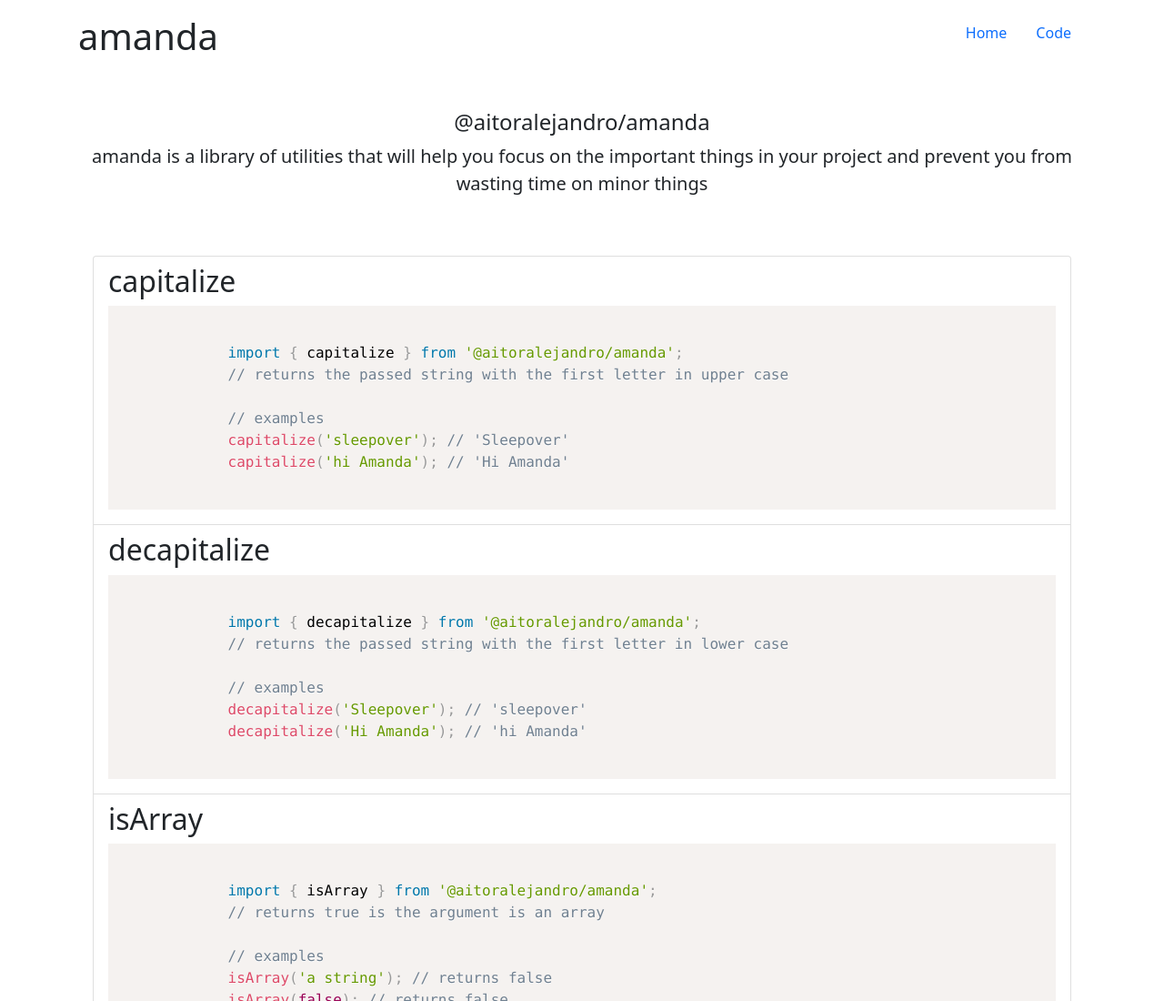
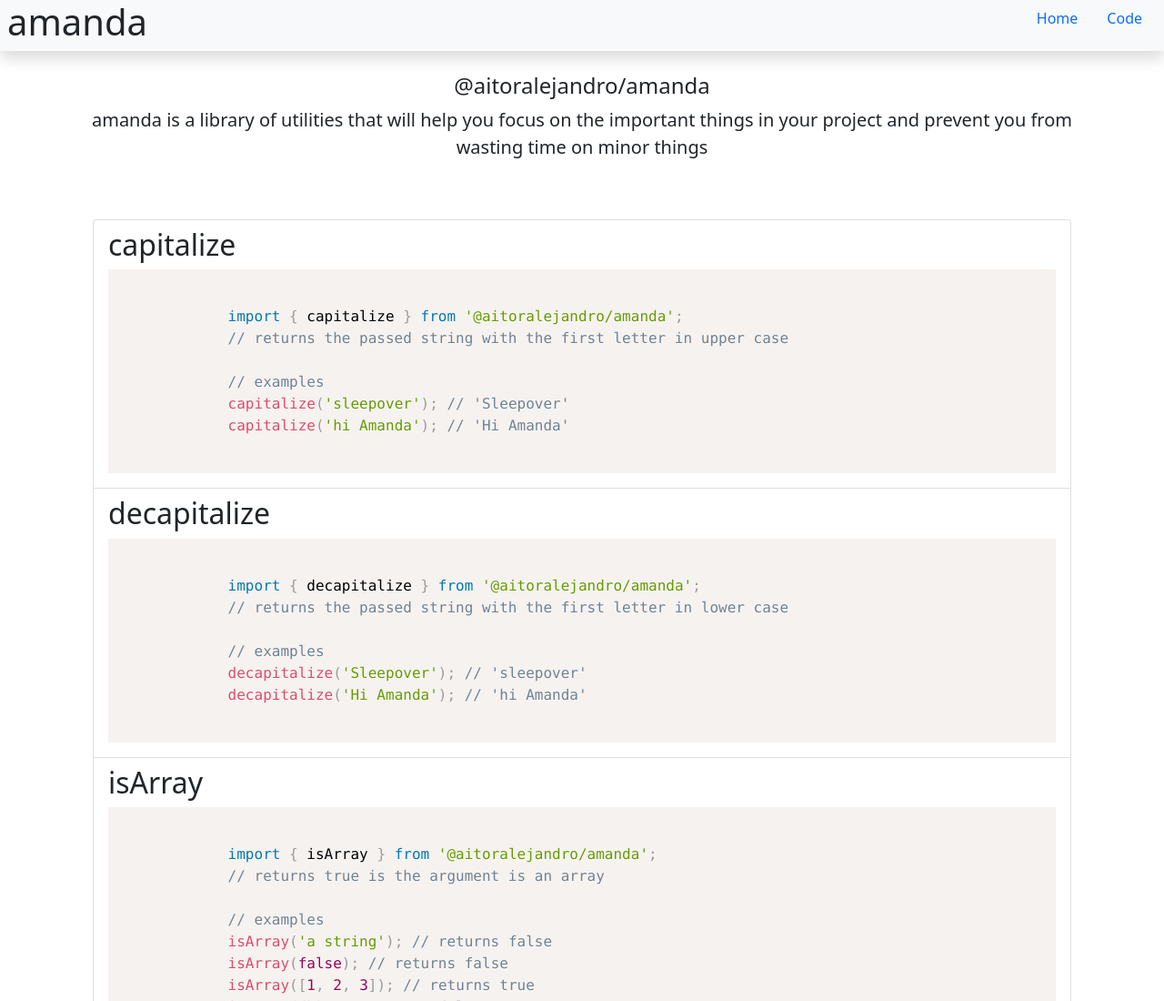
Before and after one commit to AitorAlejandro/amanda, a website: page docs/index.html in a window 1280 px wide. Shown: the top 1100 px of the page at 91% size. Drawn offline with nearby package versions, Linux system fonts and the light colour scheme.

Commit message:
fixed-top header

```diff
--- a/docs/index.html
+++ b/docs/index.html
@@ -18,8 +18,8 @@
   </head>
   <body class="d-flex h-100 text-center">
     <div class="container d-flex w-100 h-100 p-3 mx-auto flex-column">
-      <header class="mb-5">
-        <div>
+      <header class="mb-5 fixed-top bg-light shadow">
+        <div class="px-2">
         <h1 class="float-md-start">amanda</h1>
         <nav class="nav float-md-end justify-content-center">
           <a class="nav-link" href="#">Home</a>
@@ -29,7 +29,7 @@
         </nav>
       </div>
       </header>
-      <div class="mb-5">
+      <div class="mb-5 mt-5 pt-3">
         <h2 class="fs-4">@aitoralejandro/amanda</h2>
         <p class="lead">
           amanda is a library of utilities that will help you focus on the
```
Lines whose indentation alone changed are shown as unchanged.
